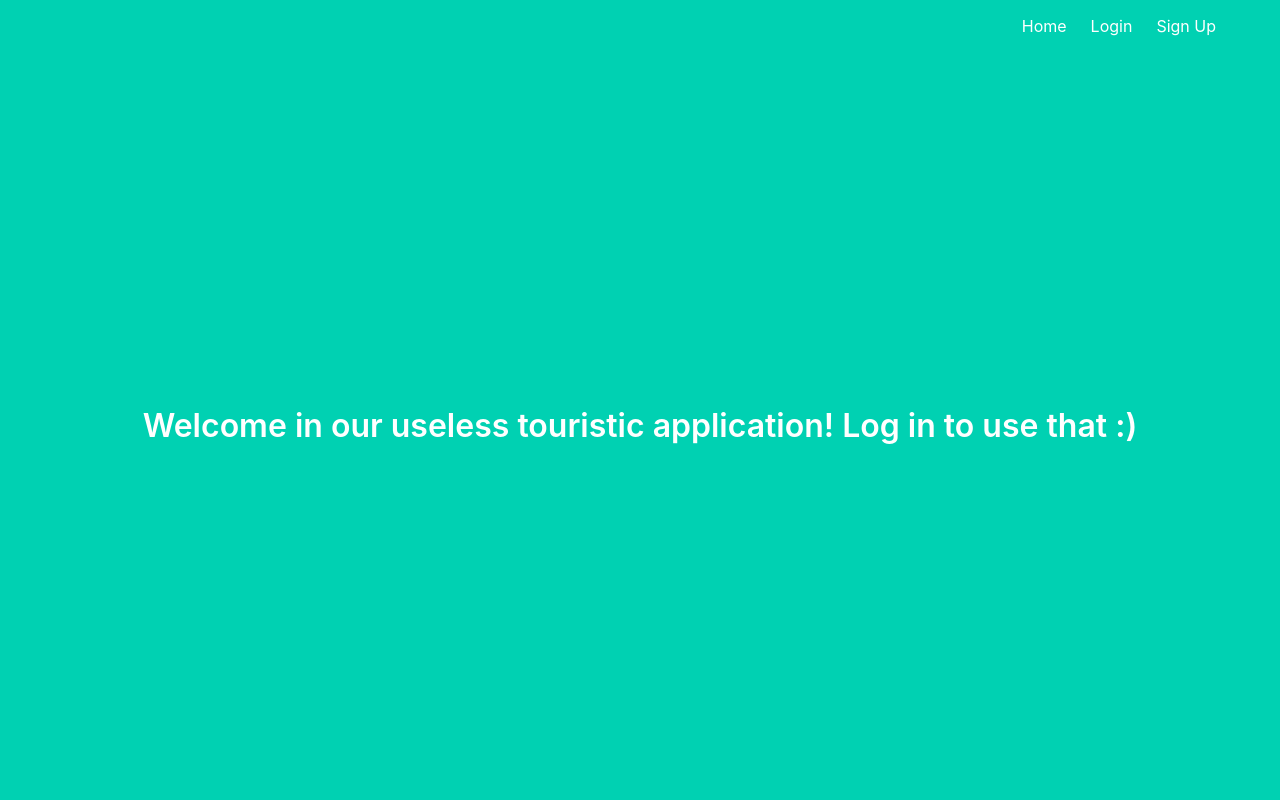
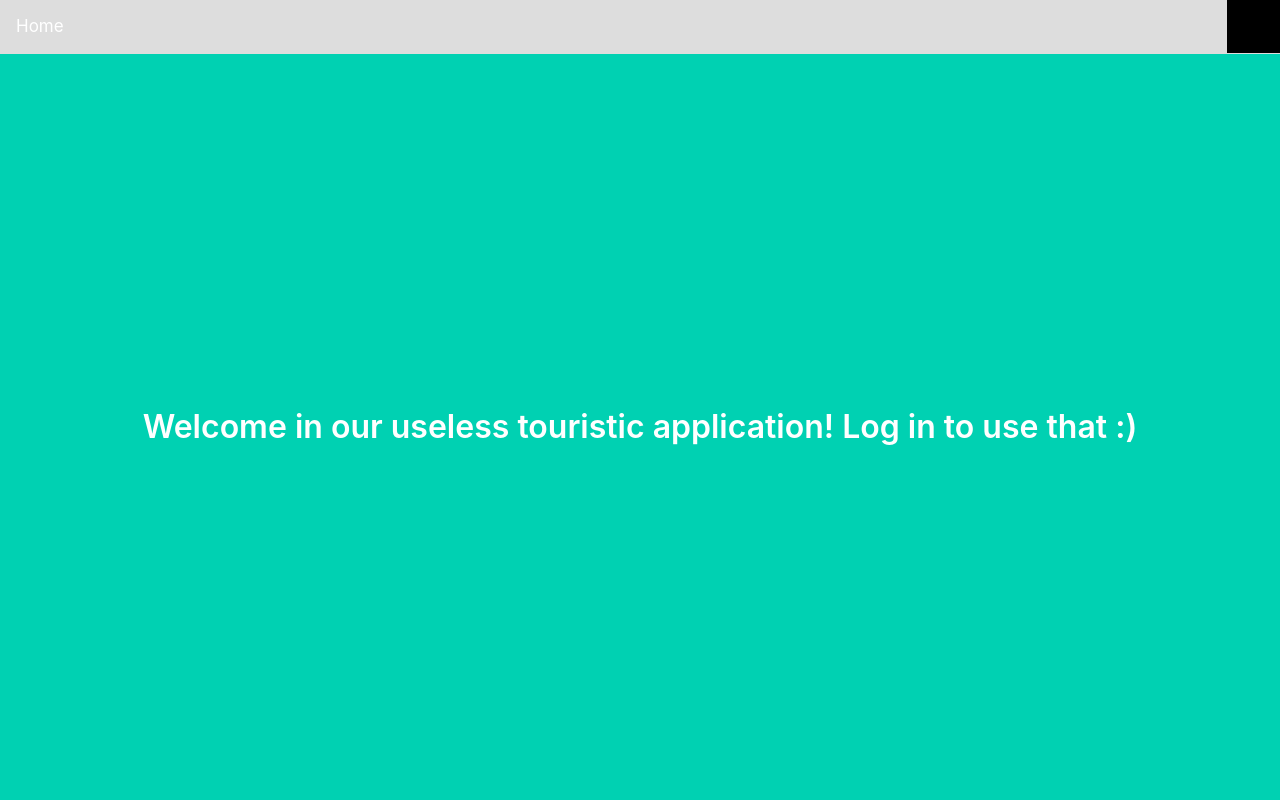
Before and after one commit to PawelRaczkowski/airproject, a Flask app: page / in a window 1280 px wide. Run offline with Flask 2, Linux system fonts and the light colour scheme; a user stored in the database is signed in.

Commit message:
nieudany eksperyment z burgerkiem, glowny problem, to niewczytujaca sie ikona

```diff
--- a/Projekt/AIRProject/templates/base.html
+++ b/Projekt/AIRProject/templates/base.html
@@ -5,7 +5,7 @@
     <meta charset="utf-8">
     <meta http-equiv="X-UA-Compatible" content="IE=edge">
     <meta name="viewport" content="width=device-width, initial-scale=1">
-    <title>Flask Auth Example</title>
+    <title>AIR project</title>
     <link rel="stylesheet" href="https://cdnjs.cloudflare.com/ajax/libs/bulma/0.7.2/css/bulma.min.css" />
     <style>
         table {
@@ -23,21 +23,71 @@
         tr:nth-child(even) {
           background-color: #dddddd;
         }
+
+
+        .topnav {
+            overflow: hidden;
+            background-color: #333;
+            position: relative;
+        }
+
+            .topnav #myLinks {
+                display: none;
+            }
+
+            .topnav a {
+                color: white;
+                padding: 14px 16px;
+                text-decoration: none;
+                font-size: 17px;
+                display: block;
+            }
+
+                .topnav a.icon {
+                    background: black;
+                    display: block;
+                    position: absolute;
+                    right: 0;
+                    top: 0;
+                }
+
+                .topnav a:hover {
+                    background-color: #ddd;
+                    color: black;
+                }
+
+        .active {
+            background-color: #04AA6D;
+            color: white;
+        }
+        .icon {
+            width: 53px;
+            height: 53px;
+            background-color: white;
+        }
+            .icon:after {
+                content: '';
+                display: block;
+                height: 40px; /*height of icon */
+                width: 40px; /*width of icon */
+                position: absolute;
+                /*where to replace the icon */
+                top: 0px;
+                left: 0px;
+                /*background */
+                background: url(AIRProject/templates/style/burger.ico) no-repeat 0px 0px;
+            }
         </style>
 </head>
 
 <body>
     <section class="hero is-primary is-fullheight">
 
-        <div class="hero-head">
-            <nav class="navbar">
-                <div class="container">
-
-                    <div id="navbarMenuHeroA" class="navbar-menu">
-                        <div class="navbar-end">
-                            <a href="{{ url_for('main.index') }}" class="navbar-item">
+        <div class="topnav">
+            <a href="{{ url_for('main.index') }}" class="active">
                 Home
             </a>
+            <div id="myLinks">
                 {% if current_user.is_authenticated %}
                 <a href="{{ url_for('main.userProfile') }}" class="navbar-item">
                     Profile
@@ -62,10 +112,22 @@
                 </a>
                 {% endif %}
             </div>
+            <a href="javascript:void(0);" class="icon" onclick="myFunction()">
+                <i class="fa fa-bars"></i>
+            </a>
         </div>
-                </div>
-            </nav>
-        </div>
+
+        <script>
+            function myFunction() {
+                var x = document.getElementById("myLinks");
+                if (x.style.display === "block") {
+                    x.style.display = "none";
+                } else {
+                    x.style.display = "block";
+                }
+            }
+        </script>
+
 
         <div class="hero-body">
             <div class="container has-text-centered">
--- a/Projekt/AIRProject/templates/index.html
+++ b/Projekt/AIRProject/templates/index.html
@@ -1,40 +1,9 @@
-<!DOCTYPE html>
-<html>
+{% extends "base.html" %}
 
-<head>
-    <meta charset="utf-8">
-    <meta http-equiv="X-UA-Compatible" content="IE=edge">
-    <meta name="viewport" content="width=device-width, initial-scale=1">
-    <title>AIR project</title>
-    <link rel="stylesheet" href="https://cdnjs.cloudflare.com/ajax/libs/bulma/0.7.2/css/bulma.min.css" />
-</head>
-
-<body>
-    <section class="hero is-primary is-fullheight">
-        <div class="hero-head">
-            <nav class="navbar">
-                <div class="container">
-                    <div id="navbarMenuHeroA" class="navbar-menu">
-                        <div class="navbar-end">
-                            <a href="{{ url_for('main.index') }}" class="navbar-item">
-                                Home
-                            </a>
-                            <a href="{{ url_for('auth.login') }}" class="navbar-item">
-                                Login
-                            </a>
-                            <a href="{{ url_for('auth.signup') }}" class="navbar-item">
-                                Sign Up
-                            </a>
-                        </div>
-                    </div>
-                </div>
-            </nav>
+{% block content %}
+    <div class="hero-body">
+        <div class="container has-text-centered">
+            <h1 class="title">Welcome in our useless touristic application! Log in to use that :)</h1>
         </div>
-        <div class="hero-body">
-            <div class="container has-text-centered">
-                <h1 class="title">Welcome in our useless touristic application! Log in to use that :)</h1>
-            </div>
-        </div>
-    </section>
-  </body>
-</html>
+    </div>
+{% endblock %}
```
Also changed, not shown: Projekt/AIRProject/templates/style/burger.ico (added), Projekt/AIRProject/templates/style/burger.png (added). Lines whose indentation alone changed are shown as unchanged.
